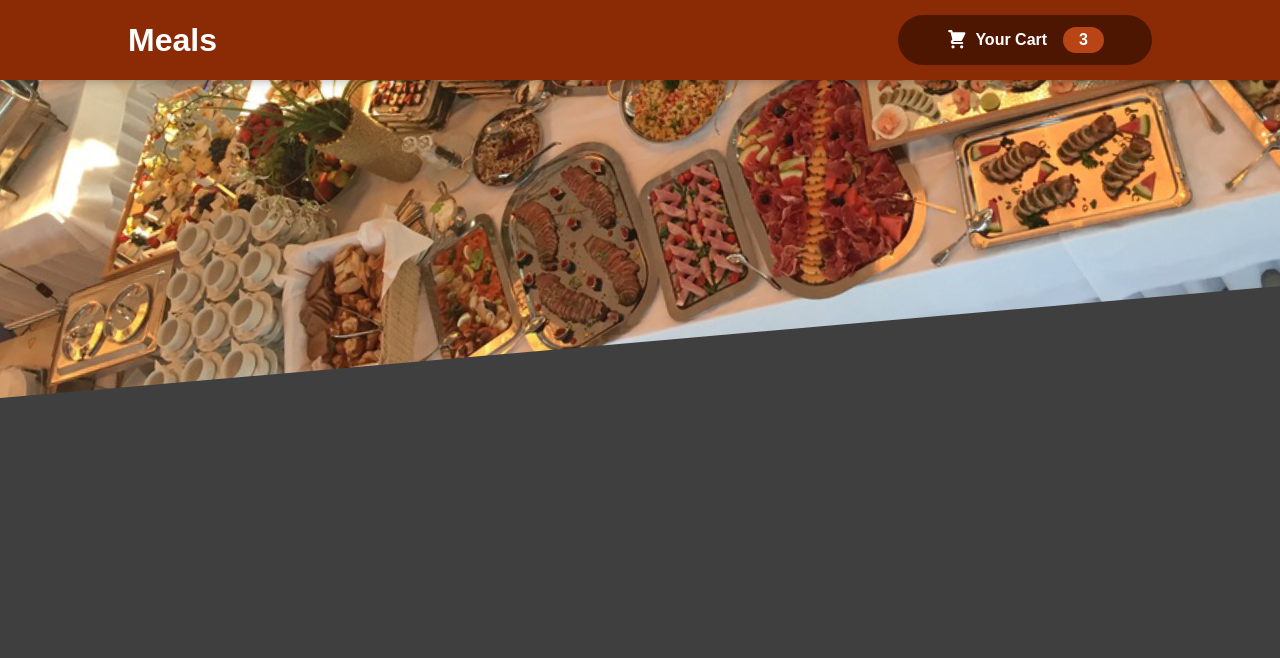
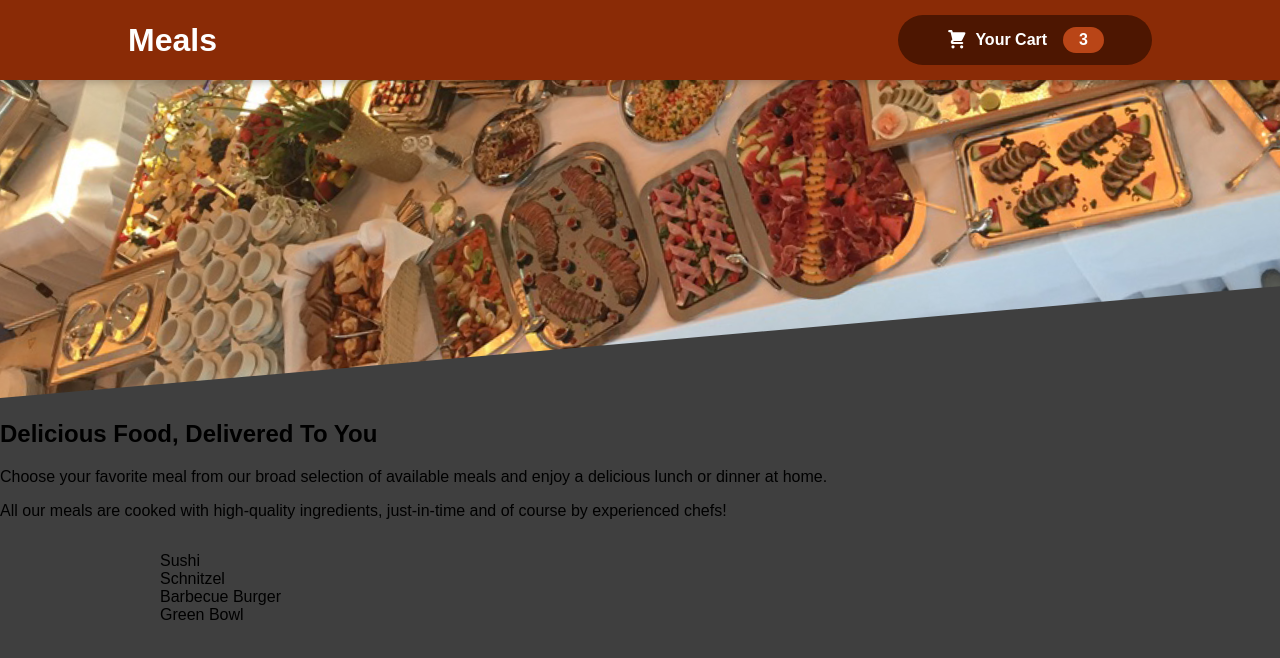
Before and after one commit to jefrey05/react-food-ordering-app, a React (Create React App) app: page / in a window 1280 px wide. Shown: the top 658 px of the page. Built offline with nearby package versions, Linux system fonts and the light colour scheme.

Commit message:
start layout for app

```diff
--- a/src/App.js
+++ b/src/App.js
@@ -1,10 +1,13 @@
 import { Fragment } from 'react';
 import Header from './components/Layout/Header';
-
+import Meals from './components/Meals/Meals';
 function App() {
   return (
     <Fragment>
     <Header></Header>
+    <main>
+    <Meals></Meals>
+    </main>
     </Fragment>
   );
 }
--- a/src/components/Meals/Meals.js
+++ b/src/components/Meals/Meals.js
@@ -0,0 +1,13 @@
+import MealsSummary from "./MealsSummary";
+import AvailableMeals from "./AvailableMeals";
+import { Fragment } from "react";
+
+
+const Meals = props =>{
+    return <Fragment>
+        <MealsSummary></MealsSummary>
+        <AvailableMeals></AvailableMeals>
+    </Fragment>
+}
+
+export default Meals;
```
